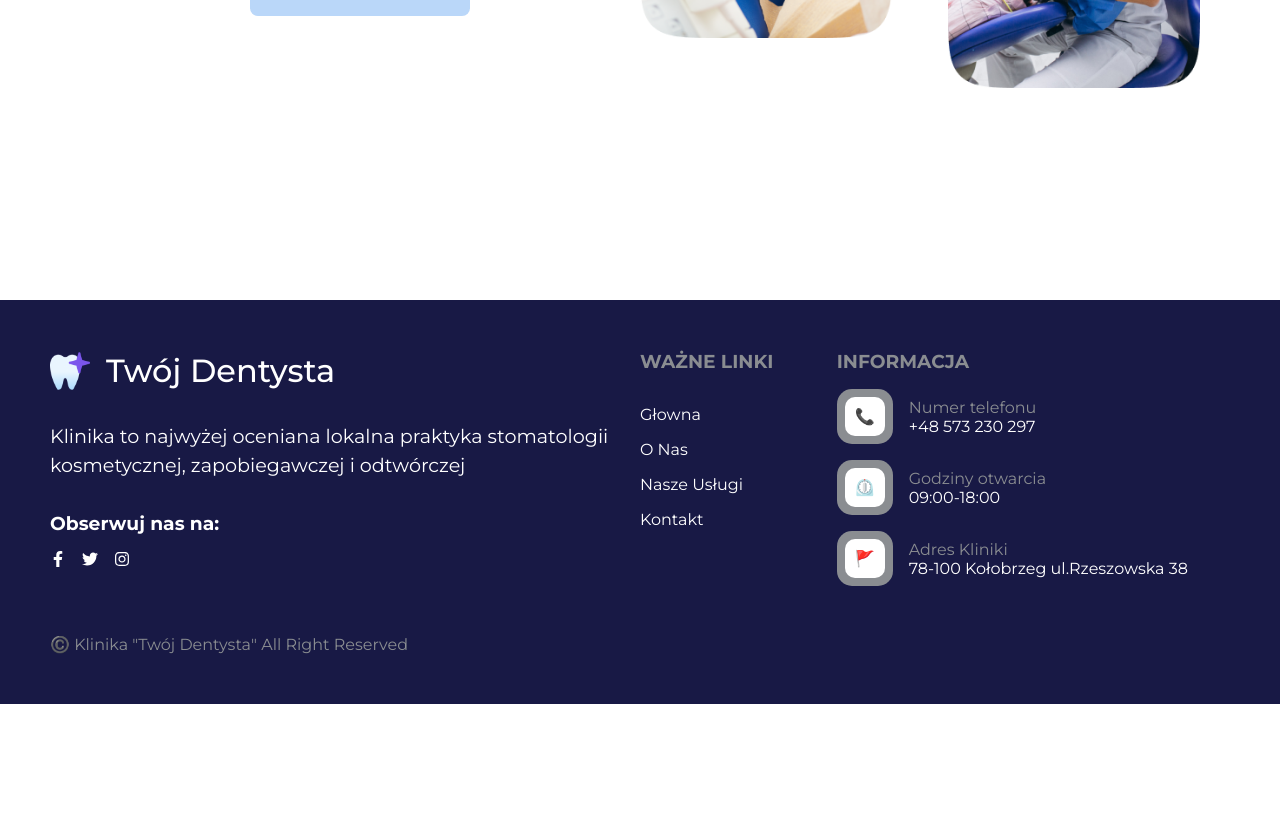
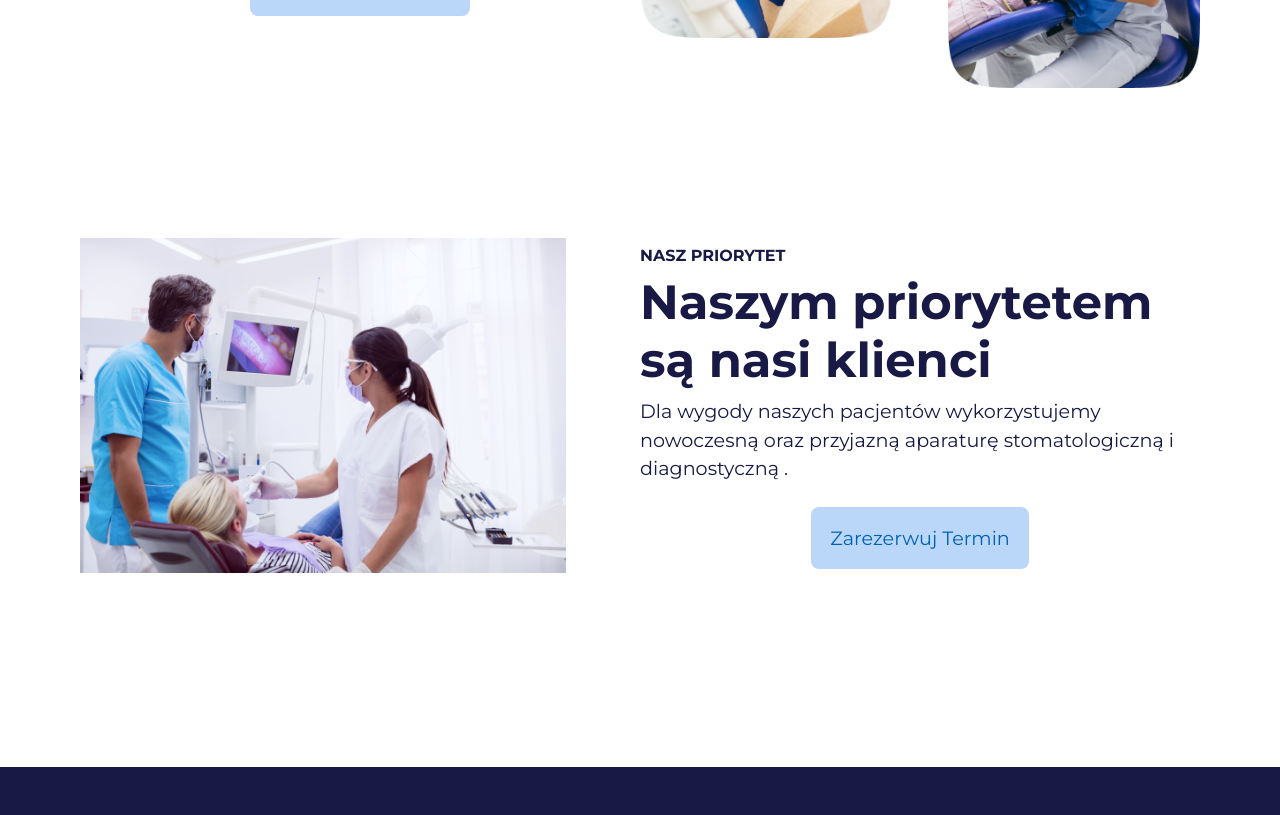
Before and after one commit to ajarek/react-109-vite-dentalist-Router-v6.15, a React (Vite) app: page /o-nas in a window 1280 px wide. Shown: the part 500-1315 px from the top of the page. Before the commit the page ends 1204 px from the top, so only its background shows below. Built offline with nearby package versions, Linux system fonts and the light colour scheme.

Commit message:
added section Priority

```diff
--- a/src/pages/AboutUs/AboutUs.jsx
+++ b/src/pages/AboutUs/AboutUs.jsx
@@ -1,10 +1,12 @@
 import AboutLogo from '../../sections/AboutLogo/AboutLogo'
+import Priority from '../../sections/Priority/Priority'
 import './AboutUs.css'
 
 const AboutUs = () => {
   return (
     <div className='about-us'>
       <AboutLogo/>
+      <Priority/>
     </div>
   )
 }
--- /dev/null
+++ b/src/sections/Priority/Priority.css
@@ -0,0 +1,37 @@
+.priority{
+  width: 100%;
+  padding: 50px;
+}
+.priority .priority-wrapper{
+  display: grid;
+  grid-template-columns: repeat(auto-fit, minmax(320px, 50%));
+  padding:50px 0px ;
+}
+.priority .info-wrapper{
+  display: flex;
+  flex-direction: column;
+  justify-content: space-evenly;
+}
+.img-priority{
+  padding-right: 20px;
+}
+.img-priority img{
+  width: 90%;
+  object-fit: cover;
+}
+.priority .title h2{
+  font-size: 3rem;
+}
+.priority .text{
+  display: flex;
+  align-items: center;
+  justify-content: center;
+  font-size: 1.2rem;
+  line-height: 1.5;
+}
+
+.btn-priority{
+  display: flex;
+  justify-content: center;
+  margin-top: 16px;
+}
--- /dev/null
+++ b/src/sections/Priority/Priority.jsx
@@ -0,0 +1,28 @@
+import './Priority.css'
+import Button from './../../components/Button/Button';
+const Priority = () => {
+  return (
+    <div className='priority'>
+      <div className="priority-wrapper">
+        <div className="img-priority">
+          <img src="/images/about3.png" alt="gentle" />
+        </div>
+      <div className='info-wrapper'>
+        <h4>NASZ PRIORYTET</h4>
+        <div className='title'>
+          <h2>Naszym priorytetem są nasi klienci</h2>
+        </div>
+        <div className='text'>
+          Dla wygody naszych pacjentów wykorzystujemy nowoczesną oraz przyjazną
+          aparaturę stomatologiczną i diagnostyczną .{' '}
+        </div>
+        <div className="btn-priority">
+        <Button link={'/kontakt'} w={218} h={62} layout={'Zarezerwuj Termin'} bc='#bad7f9' col='#0062b2' fs={'1.2rem'}/>
+      </div>
+      </div>
+      </div>
+    </div>
+  )
+}
+
+export default Priority
```
